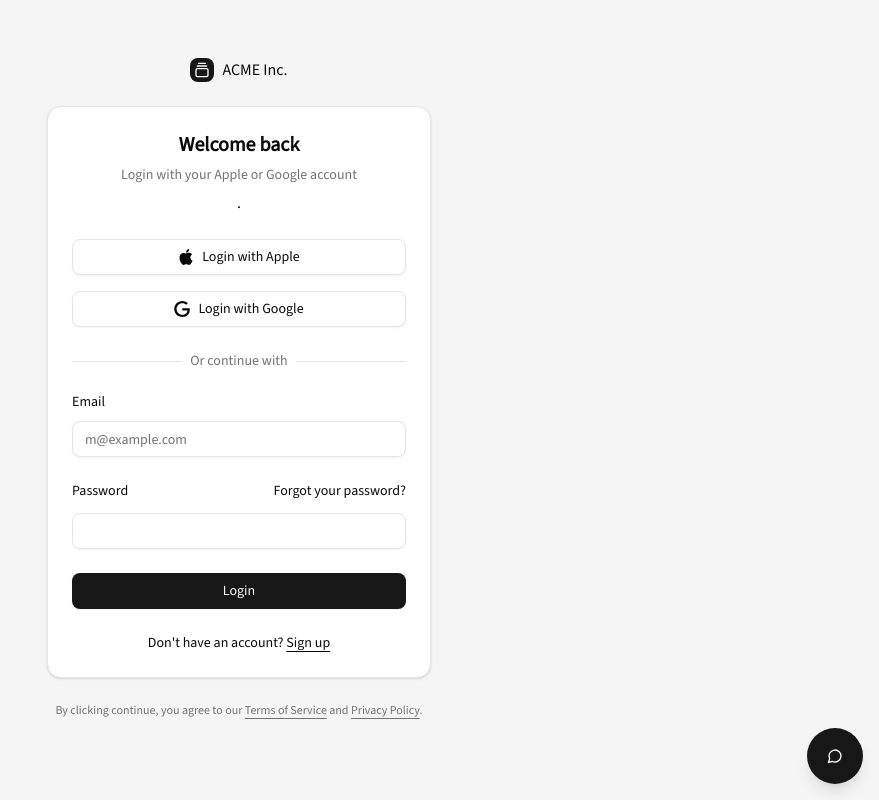
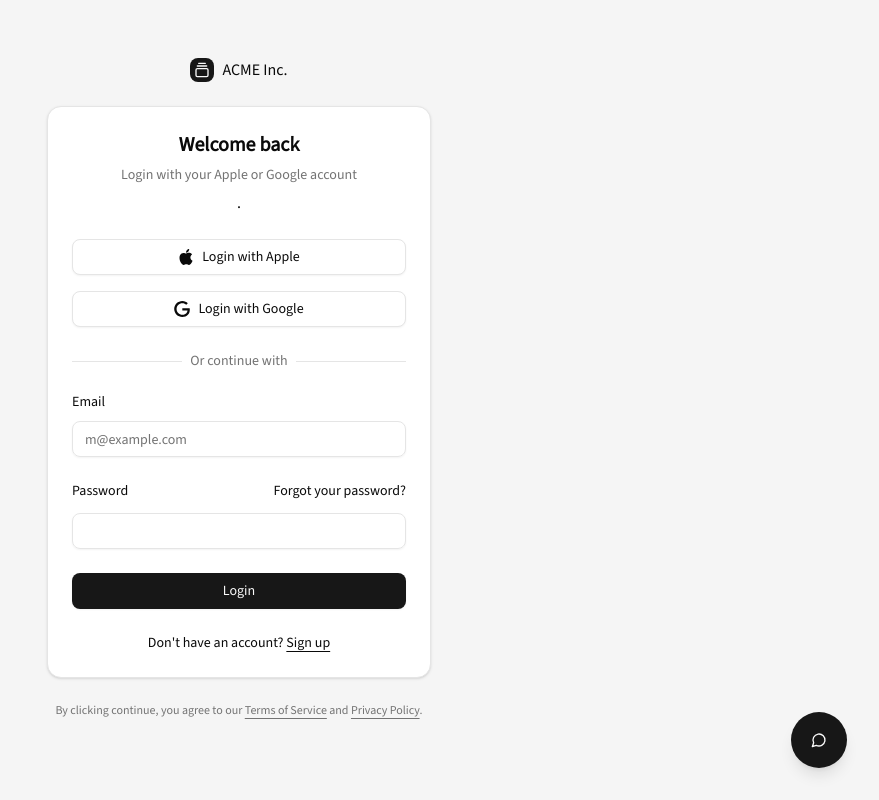
Before and after one commit to dylanferguson/customer-assist-poc, a Next.js app in the folder frontend/: page /login in a window 1280 px wide. Shown: the whole page, without its empty margins (401-1280 px from the left). Built offline with nearby package versions, Linux system fonts and the light colour scheme.

Commit message:
feat: add jazzier chat animations

```diff
--- a/frontend/components/chat/Chat.tsx
+++ b/frontend/components/chat/Chat.tsx
@@ -5,6 +5,7 @@ import { ChatWindow } from "./ChatWindow"
 import { ChatFab } from "./FAB"
 import { ChatProviders } from "./ChatProviders"
 import { useAppState } from "@/context/AppStateContext"
+import { AnimatePresence, motion } from "framer-motion"
 
 type ChatProps = {
   mode?: 'single-threaded' | 'multi-threaded'
@@ -25,14 +26,64 @@ export function ChatContainer({ mode = 'multi-threaded' }: ChatProps) {
   }
 
   return (
-    <div className="fixed z-50 bottom-4 right-4">
+
+    <AnimatePresence >
       {isOpen ? (
-        <ChatWindow toggleChat={toggleChat} mode={mode} />
+        <div className="fixed z-51 bottom-8 right-8">
+          <motion.div
+            key="chat"
+            initial={{ opacity: 0, scale: 0.2, transformOrigin: 'bottom right' }}
+            animate={{
+              opacity: 1,
+              scale: 1,
+              transition: {
+                type: "spring",
+                stiffness: 200,
+                damping: 25,
+              }
+            }}
+            exit={{
+              opacity: 0,
+              scale: 0.2,
+              transition: {
+                type: "spring",
+                stiffness: 400,
+                damping: 30,
+              }
+            }}
+          >
+            <ChatWindow toggleChat={toggleChat} mode={mode} />
+          </motion.div>
+        </div>
       ) : (
-        <ChatFab onClick={toggleChat} />
-      )}
-    </div>
+        <div className="fixed z-50 bottom-8 right-8">
+          <motion.div
+            key="fab"
+            initial={{ opacity: 0, scale: 0.3 }}
+            animate={{ opacity: 1, scale: 1 }}
+            transition={{
+              type: 'spring',
+              stiffness: 400,
+              damping: 20,
+              mass: 1,
+            }}
+            exit={{
+              opacity: 0,
+              scale: 0.2,
+              transition: {
+                type: "spring",
+                stiffness: 400,
+                damping: 30,
+              }
+            }}
+          >
 
+            <ChatFab onClick={toggleChat} />
+          </motion.div>
+        </div>
+      )
+      }
+    </AnimatePresence >
   )
 }
 
--- a/frontend/components/chat/ChatWindow.tsx
+++ b/frontend/components/chat/ChatWindow.tsx
@@ -52,7 +52,7 @@ export const ChatWindow = ({ toggleChat, mode }: ChatProps) => {
     }
 
     return (
-        <div className="relative flex flex-col overflow-hidden duration-300 bg-white rounded-lg shadow-lg w-90 h-[600px] animate-in slide-in-from-bottom-5">
+        <div className="relative flex flex-col overflow-hidden bg-white rounded-lg shadow-lg w-90 h-[600px]">
             <div className="flex items-center justify-between p-2 bg-primary">
                 {selectedConversation && (
                     <Button
--- a/frontend/components/chat/FAB.tsx
+++ b/frontend/components/chat/FAB.tsx
@@ -8,11 +8,11 @@ export function ChatFab({ onClick }: { onClick: () => void }) {
   return (
     <Button
       size="icon"
-      className="duration-300 rounded-full shadow-lg cursor-pointer h-14 w-14 animate-in fade-in"
+      className="rounded-full shadow-lg cursor-pointer h-14 w-14"
       aria-label="Chat with us"
       onClick={onClick}
     >
-      <MessageCircle className="w-6 h-6" />
+      <MessageCircle className="w-6 h-6" aria-hidden="true" />
     </Button>
   )
 }
```
